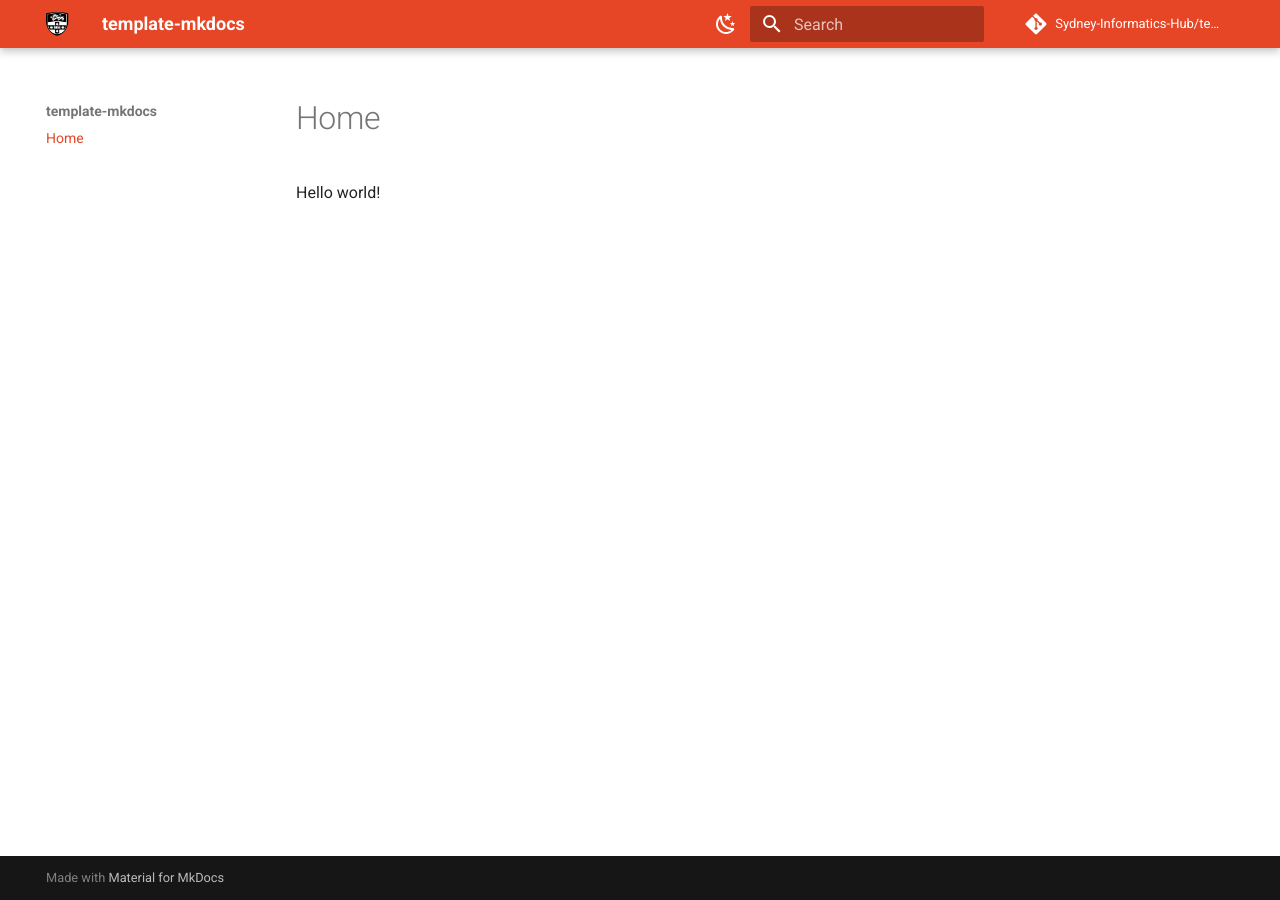
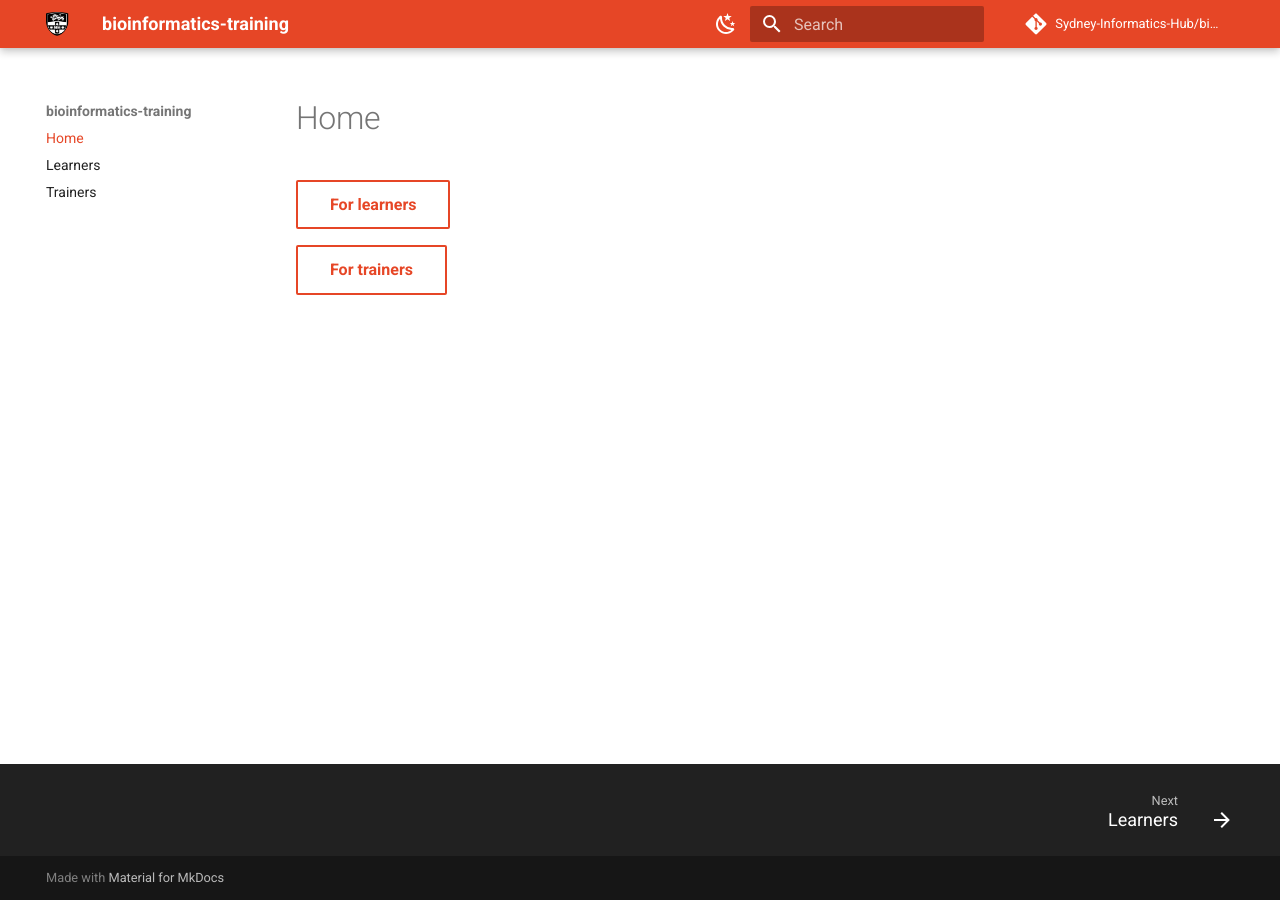
Before and after one commit to Sydney-Informatics-Hub/bioinformatics-training, an MkDocs documentation site: the page built from docs/index.md, in a window 1280 px wide. Built offline with MkDocs 1.6.1 and Material for MkDocs 9.7.7, drawn with Linux system fonts in a browser that asks for light colours; comment, search, counter and statistics services are not loaded.

```diff
--- a/docs/index.md
+++ b/docs/index.md
@@ -1,3 +1,5 @@
 # Home
 
-Hello world!
+[For learners](learners.md){ .md-button }
+
+[For trainers](trainers.md){ .md-button }
--- a/mkdocs.yml
+++ b/mkdocs.yml
@@ -1,15 +1,11 @@
-site_name: template-mkdocs
-repo_url: https://github.com/Sydney-Informatics-Hub/template-mkdocs
-repo_name: Sydney-Informatics-Hub/template-mkdocs
+site_name: bioinformatics-training
+repo_url: https://github.com/Sydney-Informatics-Hub/bioinformatics-training
+repo_name: Sydney-Informatics-Hub/bioinformatics-training
 
 nav:
-  # Landing page
   - Home: index.md
-  # Example top-level page
-  #- Setup: setup.md
-  # Example nested page
-  # - Part 1:
-  #   - Introduction: part1/intro.md
+  - Learners: learners.md
+  - Trainers: trainers.md
 
 theme:
   name: material
```
Also changed, not shown: README.md (+2 -44 lines), docs/learners.md (added, +8 -0 lines), docs/trainers.md (added, +8 -0 lines).
